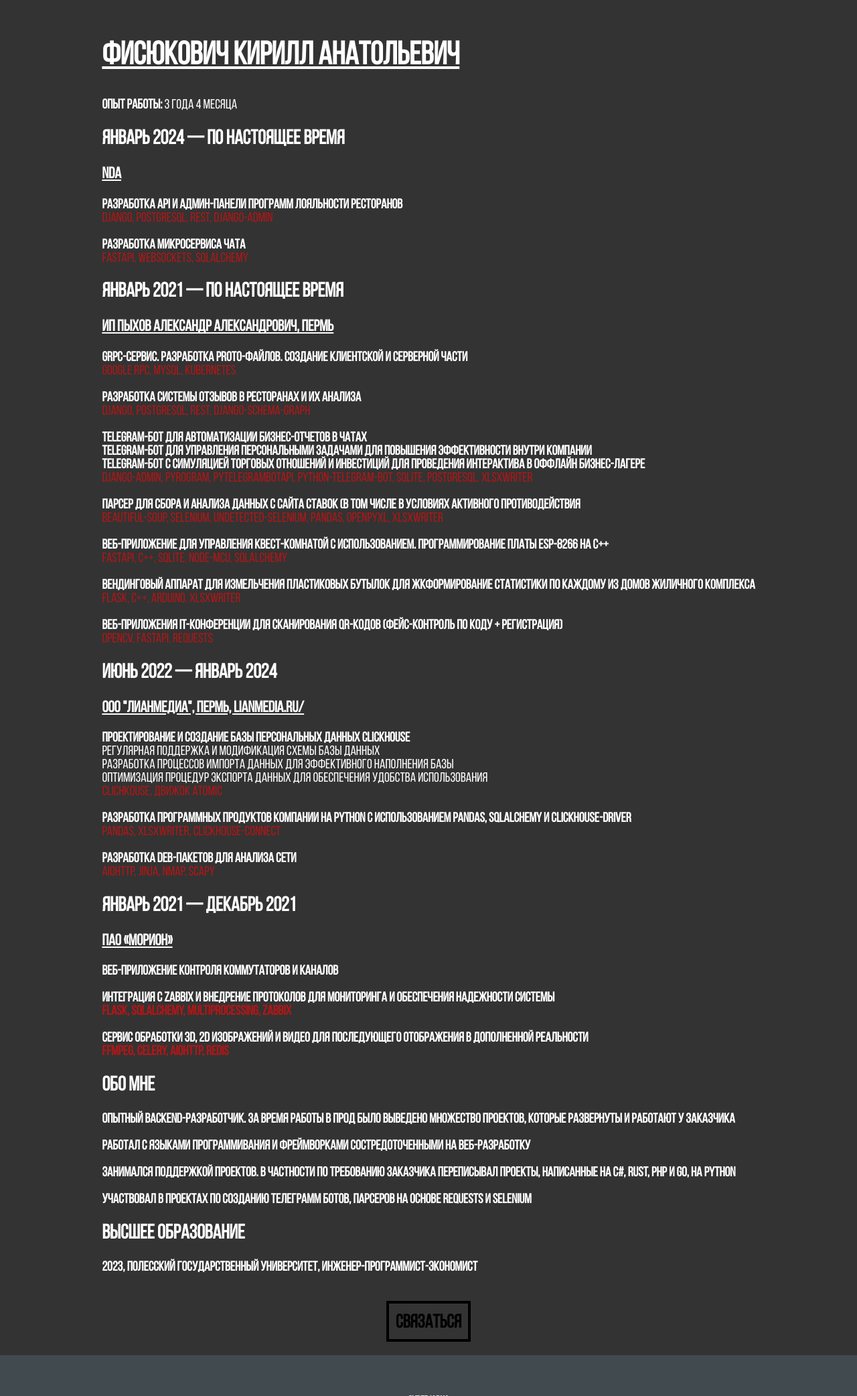
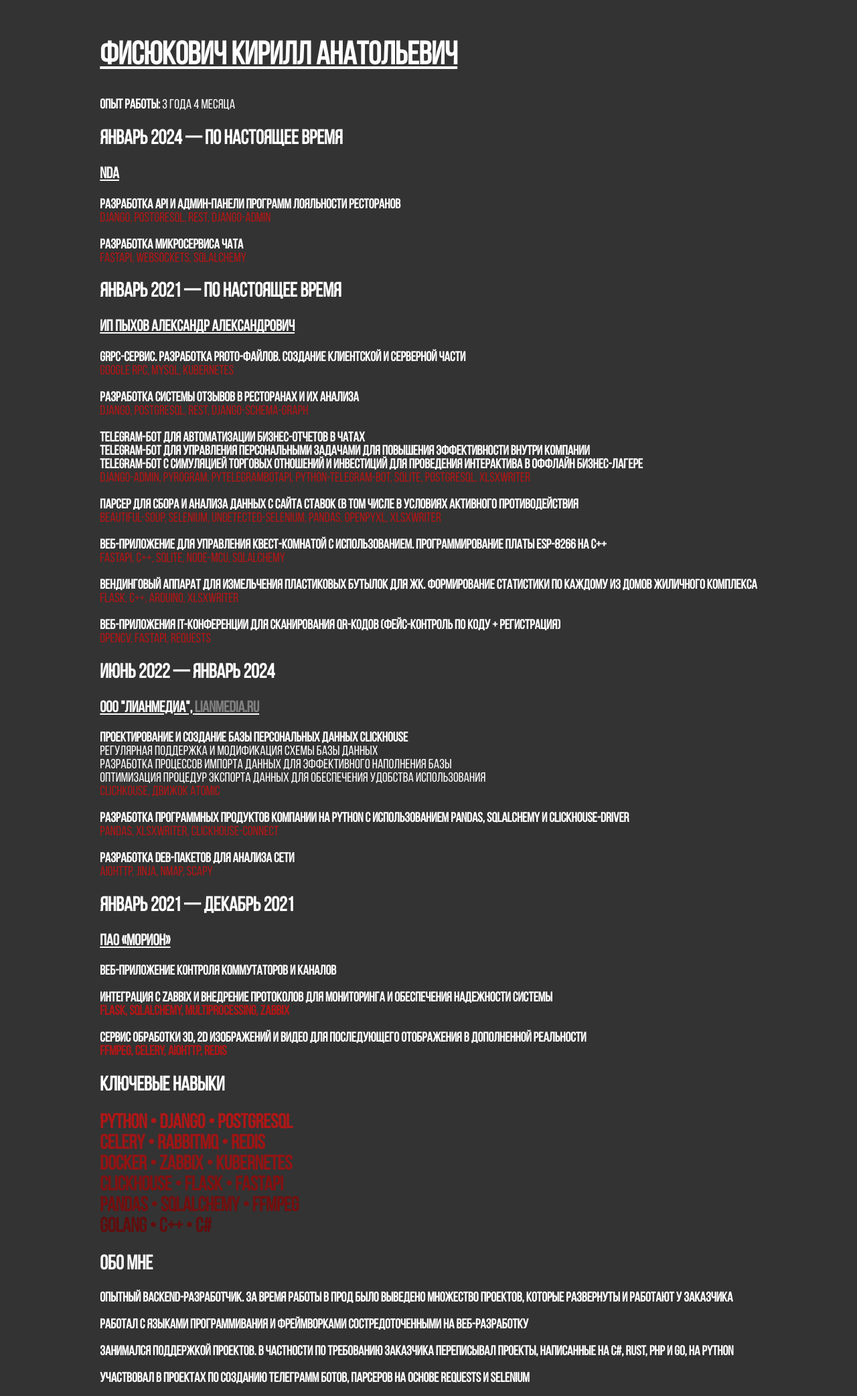
Before and after one commit to sichiiii/JabkaSSHManager, a Django app: page / in a window 1280 px wide. Shown: the part 113-2197 px from the top of the page at 67% size. Run offline with Django 3.2, Linux system fonts and the light colour scheme.

Commit message:
Update home.html

```diff
--- a/ssh_manager/blog/templates/home.html
+++ b/ssh_manager/blog/templates/home.html
@@ -36,7 +36,7 @@
                 </ul>
 
                 <h2>Январь 2021 — по настоящее время</h2>
-                <h3><u>ИП Пыхов Александр Александрович, Пермь</u></h3>
+                <h3><u>ИП Пыхов Александр Александрович</u></h3>
                 <ul>
                     <p><li><strong>gRPC-сервис. Разработка proto-файлов. Создание клиентской и серверной части</strong></li>
                     <li style="color: #af1717">Google RPC, MySQL, Kubernetes</li></p>
@@ -50,14 +50,14 @@
                     <li style="color: #af1717">beautiful-soup, selenium, undetected-selenium, pandas, openpyxl, xlsxwriter</li></p>
                     <p><li><strong>Веб-Приложение для управления квест-комнатой с использованием. Программирование платы ESP-8266 на C++</strong></li>
                     <li style="color: #af1717">Fastapi, C++, sqlite, node-mcu, sqlalchemy</li></p>
-                    <p><li><strong>Вендинговый аппарат для измельчения пластиковых бутылок для ЖКФормирование статистики по каждому из домов жиличного комплекса</strong></li>
+                    <p><li><strong>Вендинговый аппарат для измельчения пластиковых бутылок для ЖК. Формирование статистики по каждому из домов жиличного комплекса</strong></li>
                     <li style="color: #af1717">Flask, C++, Arduino, xlsxwriter</li></p>
                     <p><li><strong>Веб-приложения IT-конференции для сканирования QR-кодов (фейс-контроль по коду + регистрация)</strong></li>
                     <li style="color: #af1717">opencv, fastapi, requests</li></p>
                 </ul>
 
                 <h2>Июнь 2022 — январь 2024</h2>
-                <h3><u>ООО "Лианмедиа", Пермь, lianmedia.ru/</u></h3>
+                <h3><u>ООО "Лианмедиа", <a href="https://lianmedia.ru/">lianmedia.ru</a></u></h3>
                 <ul>
                     <p><li><strong>Проектирование и создание базы персональных данных ClickHouse</strong></li>
                     <li>Регулярная поддержка и модификация схемы базы данных</li>
@@ -80,6 +80,16 @@
                     <li style="color: #af1717">ffmpeg, celery, aiohttp, redis</li></p>
                 </ul>
 
+                <h2>Ключевые навыки</h2>
+                <ul style="font-size: 30px;">
+                    <li style="color: #af1717">python • django • postgresql</li>
+                    <li style="color: #9f1515">celery • rabbitmq • redis</li>
+                    <li style="color: #931414">docker • zabbix • kubernetes</li>
+                    <li style="color: #801111">clickhouse • flask • fastapi</li>
+                    <li style="color: #730f0f">pandas • sqlalchemy • ffmpeg</li>
+                    <li style="color: #620d0d">golang • c++ • c#</li>
+                </ul>
+
                 <h2>Обо мне</h2>
                 <p>Опытный backend-разработчик. За время работы в прод было выведено множество проектов, которые развернуты и работают у заказчика</p>
                 <p>Работал с языками программивания и фреймворками состредоточенными на веб-разработку</p>
```
